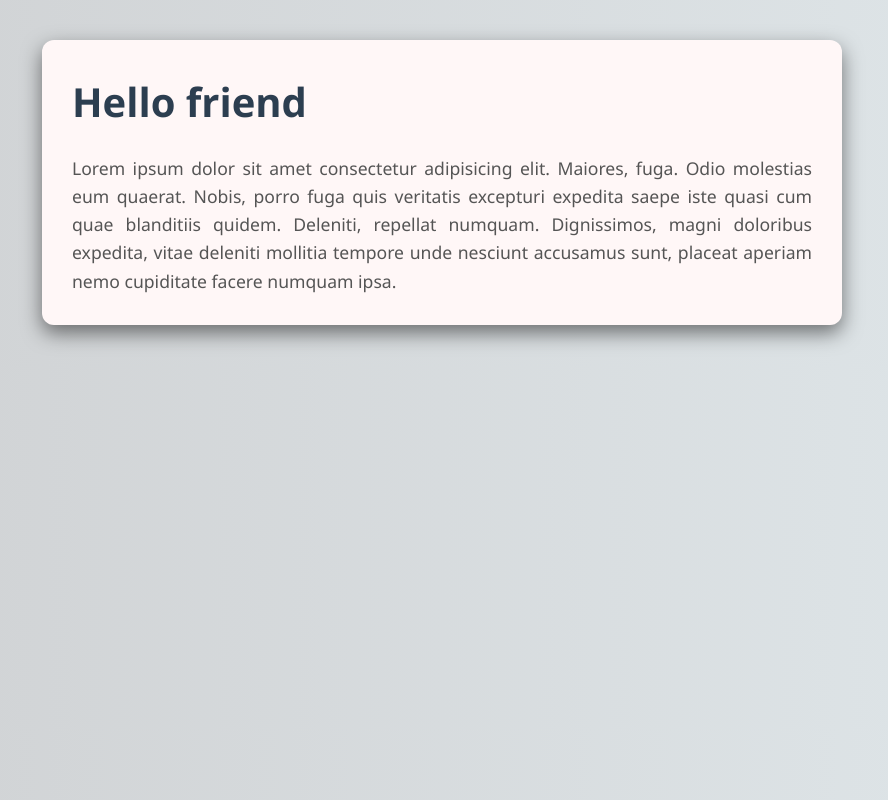
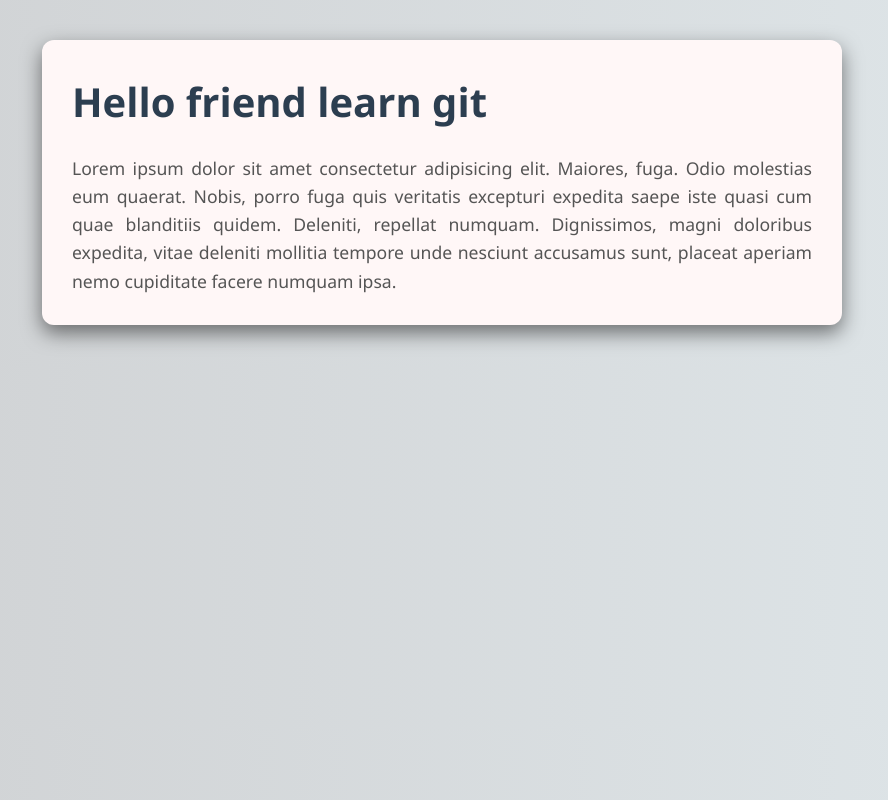
Before and after one commit to Abin-x/Git-Learing-2025, a plain HTML site: page index.html in a window 1280 px wide. Shown: the whole page, without its empty margins (198-1086 px from the left). Drawn offline with Linux system fonts and the light colour scheme.

Commit message:
change name

```diff
--- a/index.html
+++ b/index.html
@@ -8,7 +8,7 @@
   </head>
   <body>
     <div class="container">
-      <h1>Hello friend</h1>
+      <h1>Hello friend learn git</h1>
       <p>
         Lorem ipsum dolor sit amet consectetur adipisicing elit. Maiores, fuga.
         Odio molestias eum quaerat. Nobis, porro fuga quis veritatis excepturi
@@ -17,7 +17,6 @@
         tempore unde nesciunt accusamus sunt, placeat aperiam nemo cupiditate
         facere numquam ipsa.
       </p>
-
     </div>
   </body>
 </html>
```
